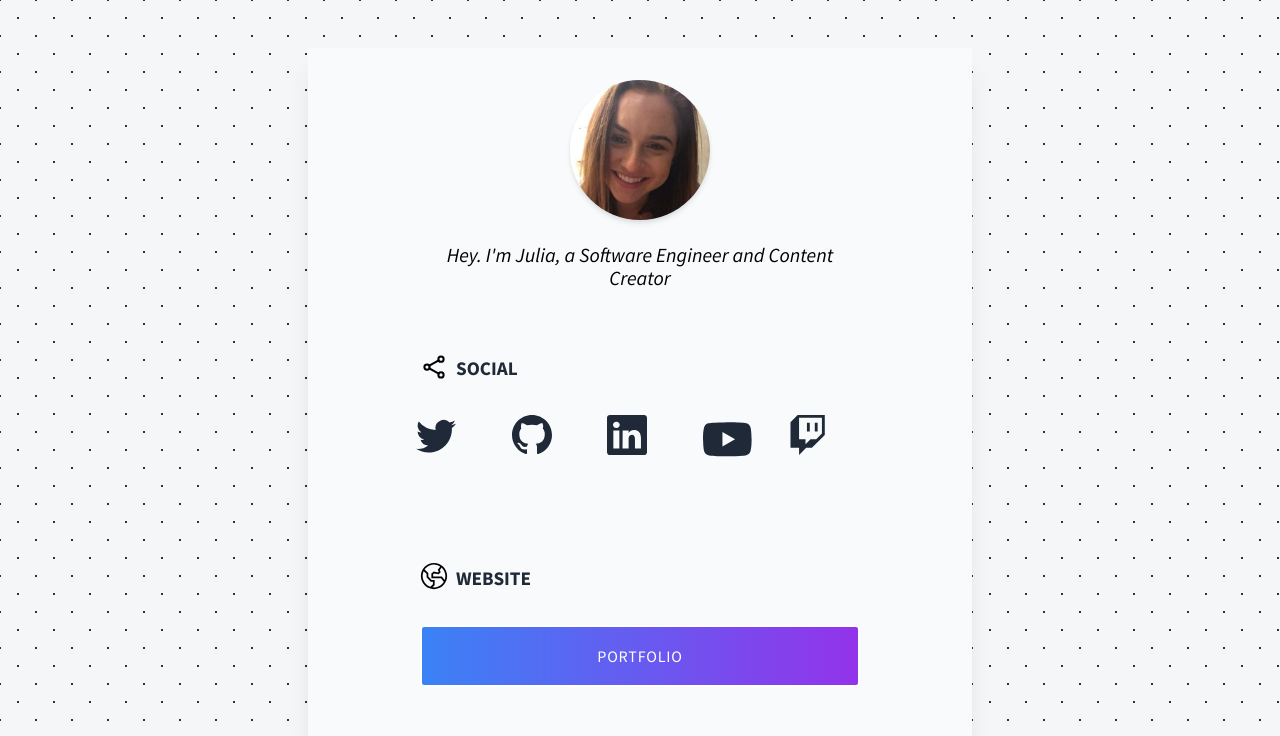
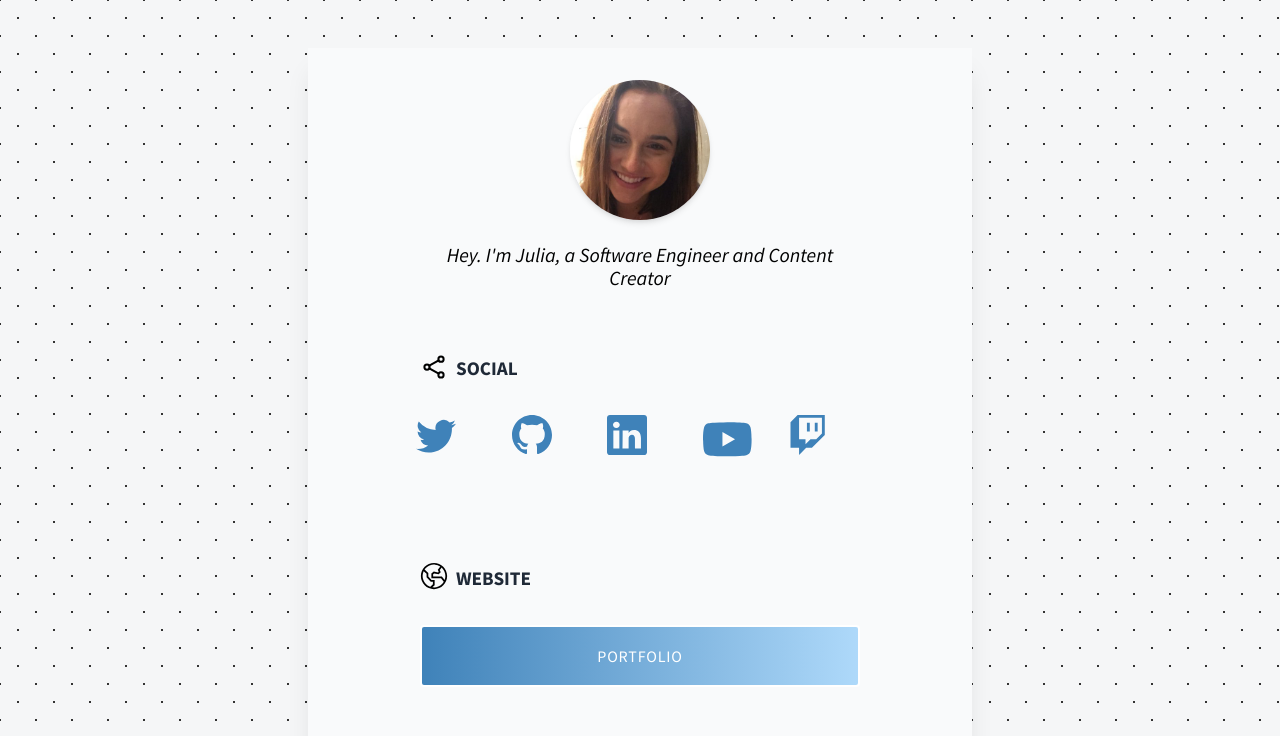
Before and after one commit to juliafmorgado/portfolio-links, a plain HTML site: page index.html in a window 1280 px wide. Shown: the top 736 px of the page. Drawn offline with Linux system fonts and the light colour scheme.

Commit message:
finished basic layout

```diff
--- a/index.html
+++ b/index.html
@@ -70,7 +70,7 @@
                                         xmlns="http://www.w3.org/2000/svg">
                                         <path
                                             d="M5.026 15c6.038 0 9.341-5.003 9.341-9.334 0-.14 0-.282-.006-.422A6.685 6.685 0 0 0 16 3.542a6.658 6.658 0 0 1-1.889.518 3.301 3.301 0 0 0 1.447-1.817 6.533 6.533 0 0 1-2.087.793A3.286 3.286 0 0 0 7.875 6.03a9.325 9.325 0 0 1-6.767-3.429 3.289 3.289 0 0 0 1.018 4.382A3.323 3.323 0 0 1 .64 6.575v.045a3.288 3.288 0 0 0 2.632 3.218 3.203 3.203 0 0 1-.865.115 3.23 3.23 0 0 1-.614-.057 3.283 3.283 0 0 0 3.067 2.277A6.588 6.588 0 0 1 .78 13.58a6.32 6.32 0 0 1-.78-.045A9.344 9.344 0 0 0 5.026 15z"
-                                            fill="#1f2937" />
+                                            fill="#3f82b9" />
                                     </svg>
 
                                 </a>
@@ -79,14 +79,14 @@
                                         xmlns="http://www.w3.org/2000/svg">
                                         <path
                                             d="M8 0C3.58 0 0 3.58 0 8c0 3.54 2.29 6.53 5.47 7.59.4.07.55-.17.55-.38 0-.19-.01-.82-.01-1.49-2.01.37-2.53-.49-2.69-.94-.09-.23-.48-.94-.82-1.13-.28-.15-.68-.52-.01-.53.63-.01 1.08.58 1.23.82.72 1.21 1.87.87 2.33.66.07-.52.28-.87.51-1.07-1.78-.2-3.64-.89-3.64-3.95 0-.87.31-1.59.82-2.15-.08-.2-.36-1.02.08-2.12 0 0 .67-.21 2.2.82.64-.18 1.32-.27 2-.27.68 0 1.36.09 2 .27 1.53-1.04 2.2-.82 2.2-.82.44 1.1.16 1.92.08 2.12.51.56.82 1.27.82 2.15 0 3.07-1.87 3.75-3.65 3.95.29.25.54.73.54 1.48 0 1.07-.01 1.93-.01 2.2 0 .21.15.46.55.38A8.012 8.012 0 0 0 16 8c0-4.42-3.58-8-8-8z"
-                                            fill="#1f2937" />
+                                            fill="#3f82b9" />
                                     </svg>
                                 </a>
                                 <a href="https://www.linkedin.com/in/juliafurstm/"><svg width="60" height="60" viewBox="0 0 24 24" fill="none"
                                         xmlns="http://www.w3.org/2000/svg">
                                         <path
                                             d="M0 1.146C0 .513.526 0 1.175 0h13.65C15.474 0 16 .513 16 1.146v13.708c0 .633-.526 1.146-1.175 1.146H1.175C.526 16 0 15.487 0 14.854V1.146zm4.943 12.248V6.169H2.542v7.225h2.401zm-1.2-8.212c.837 0 1.358-.554 1.358-1.248-.015-.709-.52-1.248-1.342-1.248-.822 0-1.359.54-1.359 1.248 0 .694.521 1.248 1.327 1.248h.016zm4.908 8.212V9.359c0-.216.016-.432.08-.586.173-.431.568-.878 1.232-.878.869 0 1.216.662 1.216 1.634v3.865h2.401V9.25c0-2.22-1.184-3.252-2.764-3.252-1.274 0-1.845.7-2.165 1.193v.025h-.016a5.54 5.54 0 0 1 .016-.025V6.169h-2.4c.03.678 0 7.225 0 7.225h2.4z"
-                                            fill="#1f2937" />
+                                            fill="#3f82b9" />
                                     </svg>
                                 </a>
 
@@ -94,7 +94,7 @@
                                     xmlns="http://www.w3.org/2000/svg">
                                     <path
                                         d="M9.33333 11.6667L15.3883 8.16667L9.33333 4.66667V11.6667ZM22.82 2.53167C22.9717 3.08 23.0767 3.815 23.1467 4.74833C23.2283 5.68167 23.2633 6.48667 23.2633 7.18667L23.3333 8.16667C23.3333 10.7217 23.1467 12.6 22.82 13.8017C22.5283 14.8517 21.8517 15.5283 20.8017 15.82C20.2533 15.9717 19.25 16.0767 17.71 16.1467C16.1933 16.2283 14.805 16.2633 13.5217 16.2633L11.6667 16.3333C6.77833 16.3333 3.73333 16.1467 2.53167 15.82C1.48167 15.5283 0.805 14.8517 0.513333 13.8017C0.361667 13.2533 0.256667 12.5183 0.186667 11.585C0.105 10.6517 0.0699999 9.84667 0.0699999 9.14667L0 8.16667C0 5.61167 0.186667 3.73333 0.513333 2.53167C0.805 1.48167 1.48167 0.805 2.53167 0.513333C3.08 0.361667 4.08333 0.256667 5.62333 0.186667C7.14 0.105 8.52833 0.0699999 9.81167 0.0699999L11.6667 0C16.555 0 19.6 0.186667 20.8017 0.513333C21.8517 0.805 22.5283 1.48167 22.82 2.53167V2.53167Z"
-                                        fill="#1f2937" />
+                                        fill="#3f82b9" />
                                 </svg>
 
 
@@ -103,8 +103,8 @@
                                 <a href="https://www.twitch.tv/juliafmorgado"><svg width="60" height="60" viewBox="0 0 24 24" fill="currentColor" class="bi bi-twitch"
                                         xmlns="http://www.w3.org/2000/svg">
 
-                                            <path d="M3.857 0 1 2.857v10.286h3.429V16l2.857-2.857H9.57L14.714 8V0H3.857zm9.714 7.429-2.285 2.285H9l-2 2v-2H4.429V1.143h9.142v6.286z" fill="#1f2937"/>
-                                            <path d="M11.857 3.143h-1.143V6.57h1.143V3.143zm-3.143 0H7.571V6.57h1.143V3.143z" fill="#1f2937"/>
+                                            <path d="M3.857 0 1 2.857v10.286h3.429V16l2.857-2.857H9.57L14.714 8V0H3.857zm9.714 7.429-2.285 2.285H9l-2 2v-2H4.429V1.143h9.142v6.286z" fill="#3f82b9"/>
+                                            <path d="M11.857 3.143h-1.143V6.57h1.143V3.143zm-3.143 0H7.571V6.57h1.143V3.143z" fill="#3f82b9"/>
                                     </svg>
                                 </a>
                             </div>
```
Also changed, not shown: style.css.
